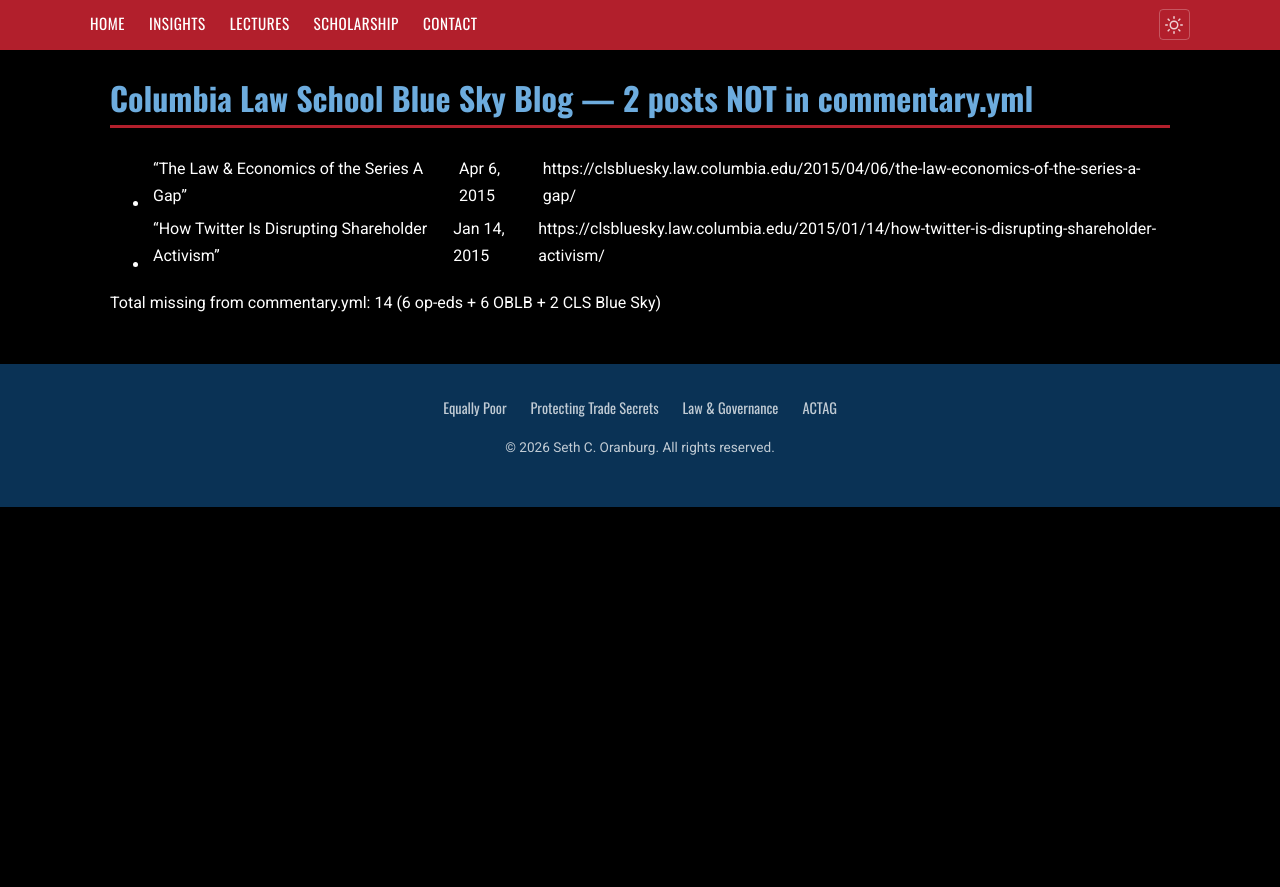
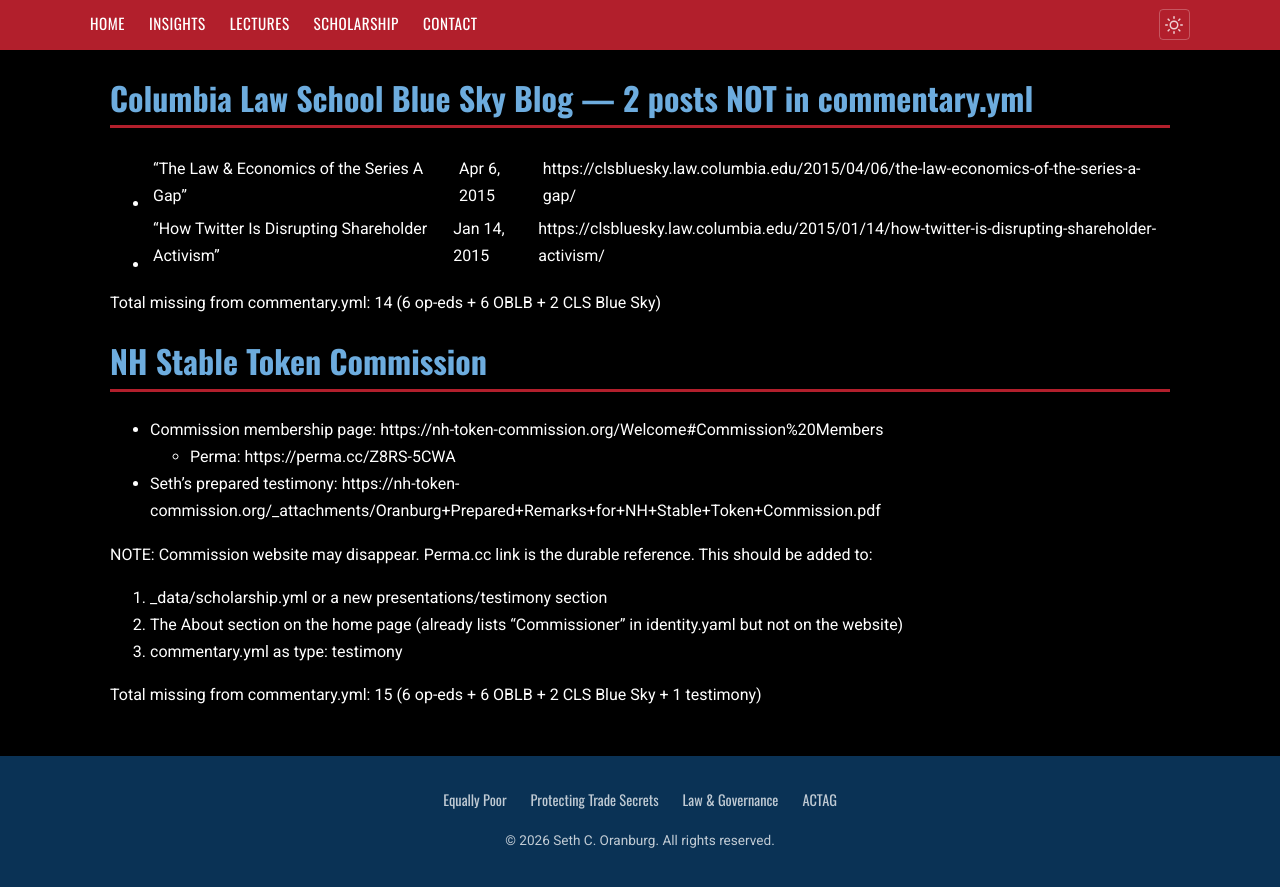
Before and after one commit to Oranburg/oranburg.github.io, a Jekyll site: the page built from new-style/perma-cc-links.md, in a window 1280 px wide and 900 px high, scrolled down 1798 px. Shown: the top 887 px of the window. Built offline with Jekyll 4.4.1, drawn with Linux system fonts in a browser that asks for light colours; our own code applies the rules of GitHub Pages for plain Markdown files; before the commit the page ends 2305 px from its top, so only the background shows below that.

Commit message:
Add NH Stable Token Commission links and testimony
Commission membership, perma.cc archive, and prepared testimony PDF.
Total commentary gaps: 15 items.

Co-Authored-By: Claude Opus 4.6 (1M context) <noreply@anthropic.com>

```diff
--- a/new-style/perma-cc-links.md
+++ b/new-style/perma-cc-links.md
@@ -46,3 +46,17 @@ Total missing from commentary.yml: 12 (6 op-eds + 6 OBLB posts)
 - "How Twitter Is Disrupting Shareholder Activism" | Jan 14, 2015 | https://clsbluesky.law.columbia.edu/2015/01/14/how-twitter-is-disrupting-shareholder-activism/
 
 Total missing from commentary.yml: 14 (6 op-eds + 6 OBLB + 2 CLS Blue Sky)
+
+## NH Stable Token Commission
+
+- Commission membership page: https://nh-token-commission.org/Welcome#Commission%20Members
+  - Perma: https://perma.cc/Z8RS-5CWA
+- Seth's prepared testimony: https://nh-token-commission.org/_attachments/Oranburg+Prepared+Remarks+for+NH+Stable+Token+Commission.pdf
+
+NOTE: Commission website may disappear. Perma.cc link is the durable reference.
+This should be added to:
+1. _data/scholarship.yml or a new presentations/testimony section
+2. The About section on the home page (already lists "Commissioner" in identity.yaml but not on the website)
+3. commentary.yml as type: testimony
+
+Total missing from commentary.yml: 15 (6 op-eds + 6 OBLB + 2 CLS Blue Sky + 1 testimony)
```
